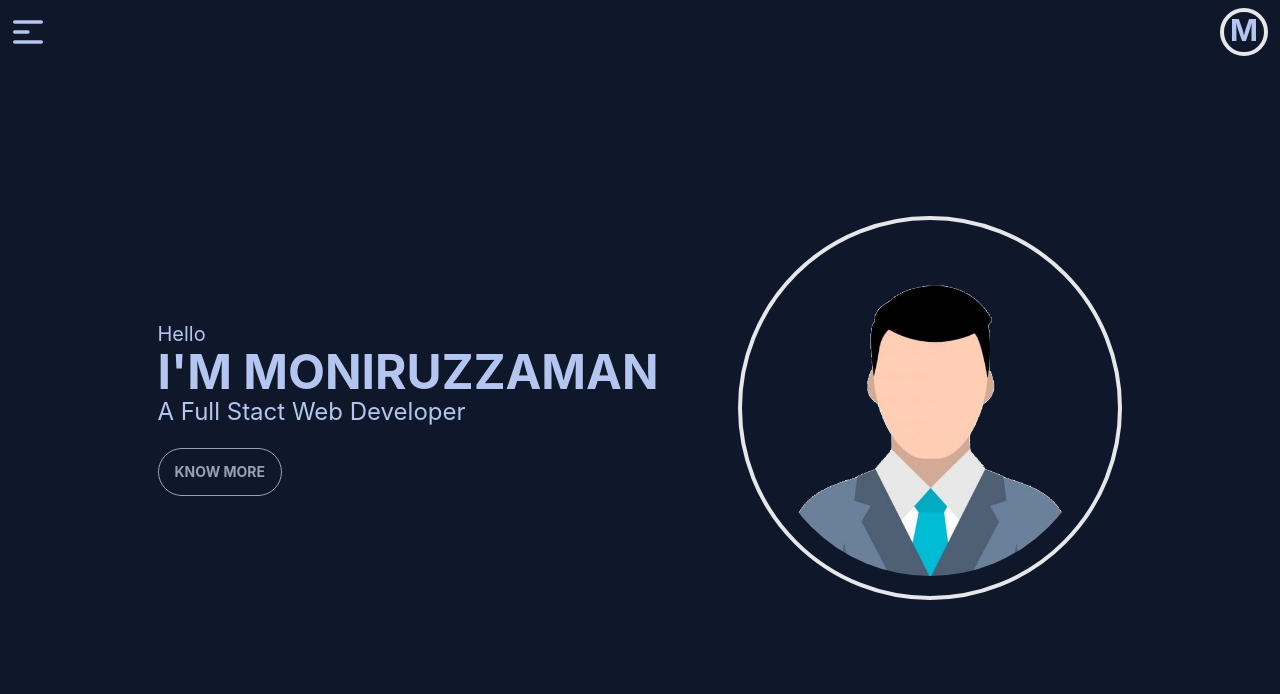
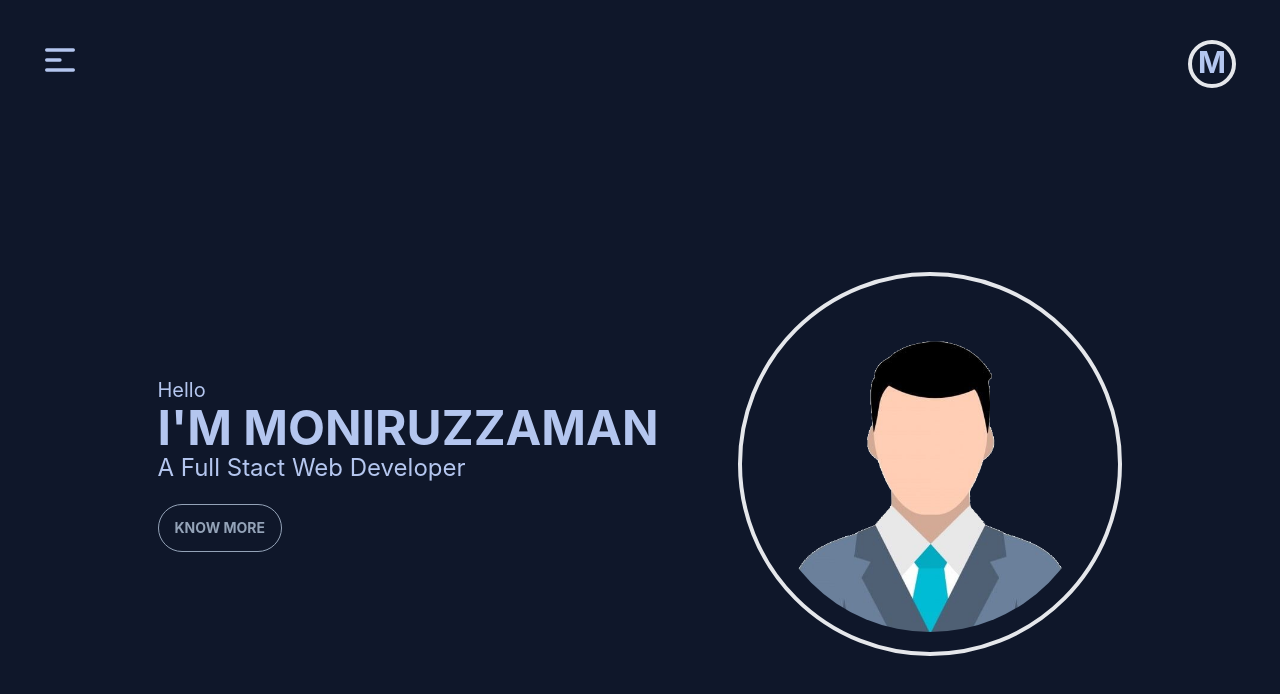
Before and after one commit to moniruzzaman01/Personal-portfolio, a React (Create React App) app: page / in a window 1280 px wide. Shown: the top 694 px of the page. Built offline with nearby package versions, Linux system fonts and the light colour scheme.

Commit message:
navbar change

```diff
--- a/src/App.js
+++ b/src/App.js
@@ -5,7 +5,7 @@ import Home from "./Pages/Home";
 
 function App() {
   return (
-    <div className=" max-w-7xl mx-auto shadow-xl shadow-slate-800">
+    <div className="">
       <Navbar />
       <div>
         <Routes>
--- a/src/Components/Navbar.js
+++ b/src/Components/Navbar.js
@@ -5,24 +5,34 @@ const Navbar = () => {
   const [navModal, setNavModal] = useState(false);
   const navMenuItems = (
     <>
-      <li className=" text-xl mb-2">
-        <Link to="/">Home</Link>
-      </li>
-      <li className=" text-xl mb-2">
-        <Link to="/about">About</Link>
-      </li>
-      <li className=" text-xl mb-2">
-        <Link to="/contact">Contact</Link>
-      </li>
-      <li className=" text-xl mb-2">
-        <Link to="/portfolio">Portfolio</Link>
-      </li>
+      <button className="btn btn-outline border-2 rounded-full font-bold text-2xl absolute top-5 right-5">
+        X
+      </button>
+      <Link to="/">
+        <button className="btn btn-lg px-32 btn-outline rounded-full block mx-auto mb-5 w-full max-w-lg">
+          Home
+        </button>
+      </Link>
+      <Link to="/about">
+        <button className="btn btn-lg px-32 btn-outline rounded-full block mx-auto mb-5 w-full max-w-lg">
+          About
+        </button>
+      </Link>
+      <Link to="/contact">
+        <button className="btn btn-lg px-32 btn-outline rounded-full block mx-auto mb-5 w-full max-w-lg">
+          contact
+        </button>
+      </Link>
+      <Link to="/portfolio">
+        <button className="btn btn-lg px-32 btn-outline rounded-full block mx-auto mb-5 w-full max-w-lg">
+          portfolio
+        </button>
+      </Link>
     </>
   );
   return (
-    <div className="navbar">
-      <div className="navbar-start">
-        <div>
+    <div className=" p-5 lg:p-10">
+      <div className=" flex justify-between">
         <label
           onClick={() => setNavModal(!navModal)}
           className=" cursor-pointer bg-transparent border-0 "
@@ -42,22 +52,21 @@ const Navbar = () => {
             />
           </svg>
         </label>
-          {navModal && (
-            <ul className=" mt-5 bg-slate-800 p-5 shadow-2xl rounded-box w-96 ml-1 h-fit absolute z-10">
-              {navMenuItems}
-            </ul>
-          )}
-        </div>
-      </div>
-      <div className="navbar-end">
+        <div>
           <Link
             to="/"
-          className=" normal-case text-3xl border-4 font-bold h-12 w-12 text-center rounded-full mr-1"
+            className=" block normal-case text-3xl border-4 font-bold h-12 w-12 text-center rounded-full mr-1"
           >
             M
           </Link>
         </div>
       </div>
+      {navModal && (
+        <ul className="fixed bg-slate-800  z-10 left-0 top-0 h-full right-0 flex justify-center items-center">
+          <div onClick={() => setNavModal(!navModal)}>{navMenuItems}</div>
+        </ul>
+      )}
+    </div>
   );
 };
 
--- a/src/Pages/Home.js
+++ b/src/Pages/Home.js
@@ -3,7 +3,7 @@ import profile from "../assets/profile_pic.png";
 
 const Home = () => {
   return (
-    <div className="hero min-h-screen  mt-[-7vh]">
+    <div className="hero my-12 lg:my-32">
       <div className="hero-content flex-col gap-20 lg:flex-row-reverse">
         <img
           src={profile}
```
Lines whose indentation alone changed are shown as unchanged.
